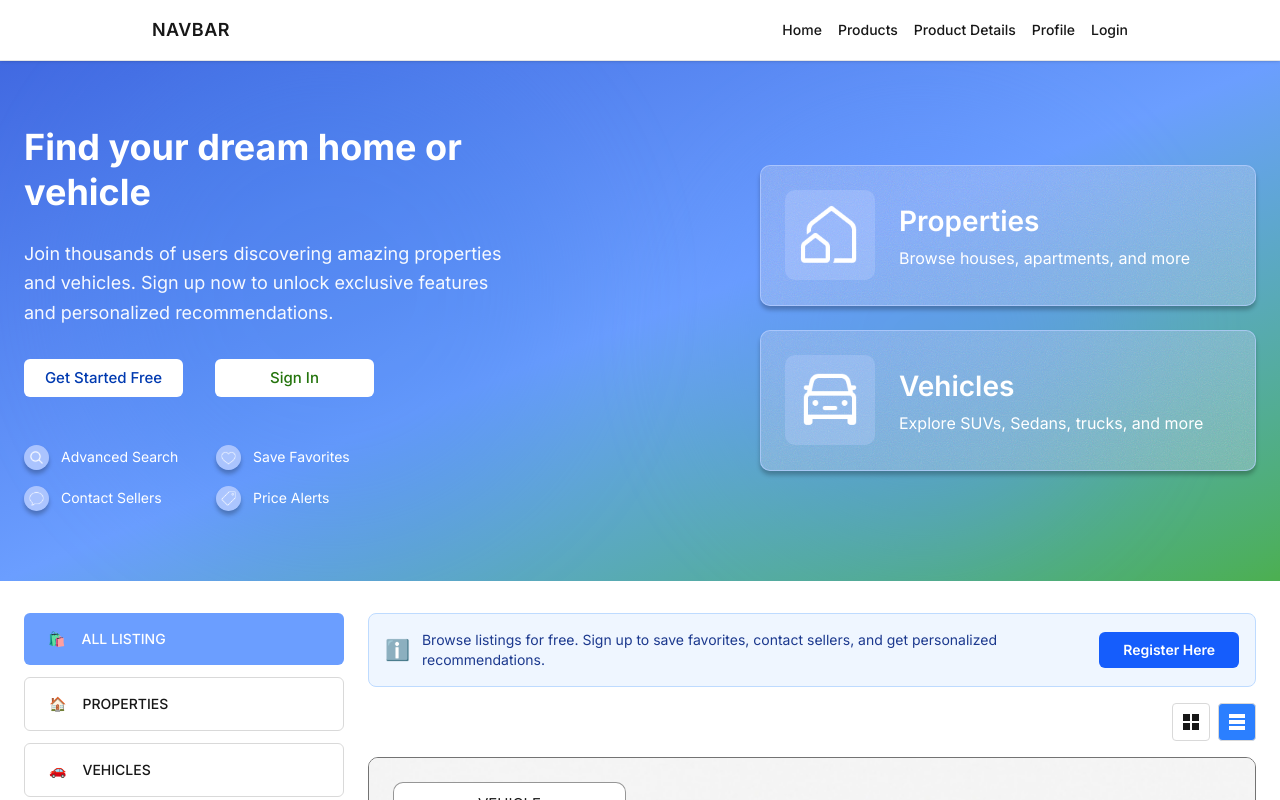
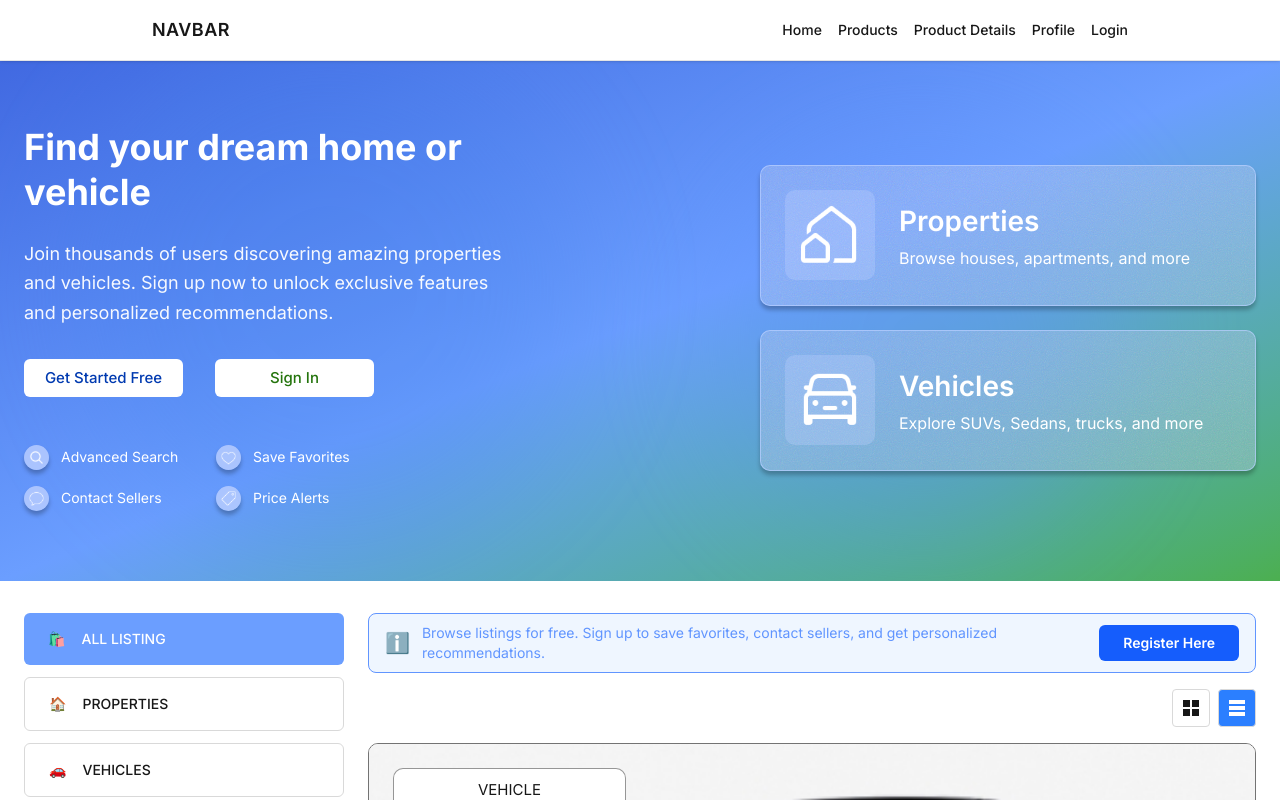
Before and after one commit to KarlStevenRequinto/jed-bea-lerd, a Next.js app: page / in a window 1280 px wide. Shown: the top 800 px of the page. Built offline with nearby package versions, Linux system fonts and the light colour scheme.

Commit message:
register here, fix ui

```diff
--- a/src/app/_components/ListingsArea/index.tsx
+++ b/src/app/_components/ListingsArea/index.tsx
@@ -10,10 +10,10 @@ const ListingsArea = () => {
     return (
         <div className="flex-1 flex flex-col gap-4">
             {/* Info Banner */}
-            <div className="bg-blue-50 border border-blue-200 rounded-lg p-4 flex items-center justify-between">
+            <div className="bg-blue-50 rounded-lg px-4 h-[60px] flex items-center justify-between border border-[var(--color-blue-border)]">
                 <div className="flex items-center gap-3">
                     <span className="text-blue-600 text-xl">ℹ️</span>
-                    <p className="text-sm text-blue-900">
+                    <p className="text-sm text-[var(--color-blue-border)]">
                         Browse listings for free. Sign up to save favorites, contact sellers, and get personalized recommendations.
                     </p>
                 </div>
--- a/src/app/globals.css
+++ b/src/app/globals.css
@@ -49,6 +49,7 @@
     --color-blue-light: #6B9EFF;
     --color-blue-medium: #5B8FFF;
     --color-blue-dark: #3D7EE8;
+    --color-blue-border: #6195FF;
     --color-green-primary: #4CAF50;
 
     /* Surface */
@@ -119,6 +120,7 @@
     --color-blue-light: var(--color-blue-light);
     --color-blue-medium: var(--color-blue-medium);
     --color-blue-dark: var(--color-blue-dark);
+    --color-blue-border: var(--color-blue-border);
     --color-green-primary: var(--color-green-primary);
 }
 
```
